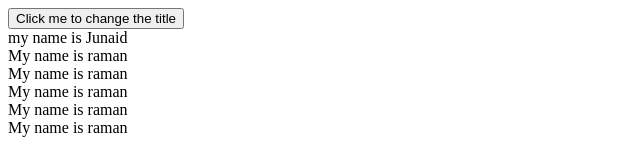
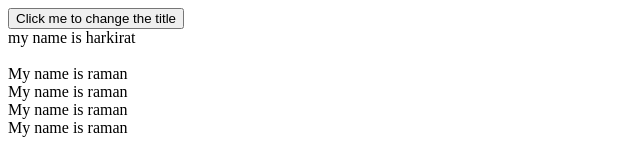
Before and after one commit to junaidahmed-One/Cohort-in-class-coding, a React (Vite) app in the folder week-6/react-deep-dive/: page / in a window 1280 px wide. Shown: the top 160 px of the page, without its empty margins (0-640 px from the left). Built offline with nearby package versions, Linux system fonts and the light colour scheme.

Commit message:
not re rendering using memo

```diff
--- a/week-6/react-deep-dive/src/App.jsx
+++ b/week-6/react-deep-dive/src/App.jsx
@@ -1,13 +1,18 @@
-/* eslint-disable react/prop-types */
 import { useState } from "react";
-
-import "./App.css";
+import { memo } from "react";
 
 function App() {
+	const [firstTitle, setFirstTitle] = useState("my name is harkirat");
+
+	function changeTitle() {
+		setFirstTitle("My name is " + Math.random());
+	}
+
 	return (
 		<div>
-			<HeaderWithButton></HeaderWithButton>
-			<Header title="My name is raman" />
+			<button onClick={changeTitle}>Click me to change the title</button>
+			<Header title={firstTitle} />
+			<br />
 			<Header title="My name is raman" />
 			<Header title="My name is raman" />
 			<Header title="My name is raman" />
@@ -16,23 +21,8 @@ function App() {
 	);
 }
 
-function HeaderWithButton() {
-	const [firstTitle, setFirstTitle] = useState("my name is Junaid");
-
-	function changeTitle() {
-		setFirstTitle("My name is " + Math.random());
-	}
-
-	return (
-		<>
-			<button onClick={changeTitle}>Click me to change the title</button>
-			<Header title={firstTitle}></Header>
-		</>
-	);
-}
-
-function Header({ title }) {
+const Header = memo(function ({ title }) {
 	return <div>{title}</div>;
-}
+});
 
 export default App;
```
